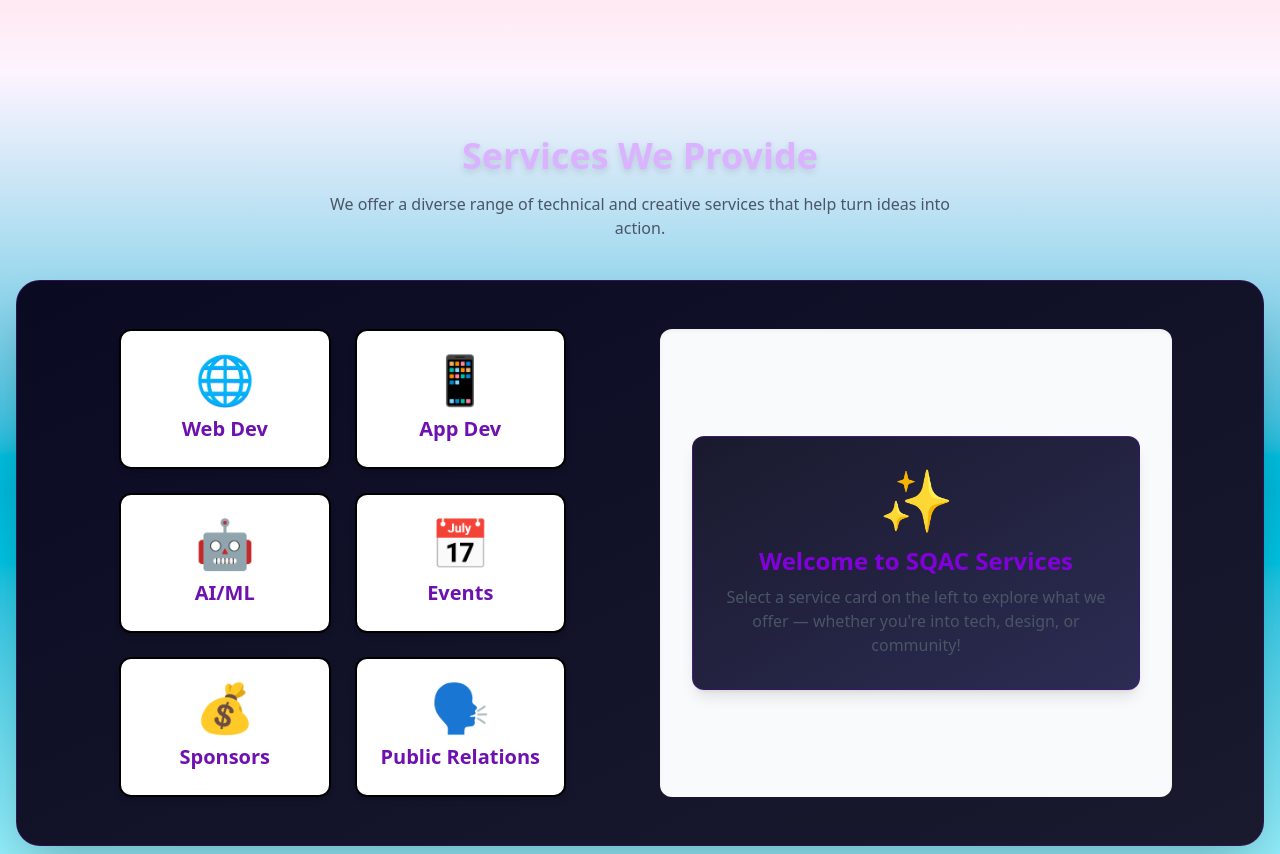
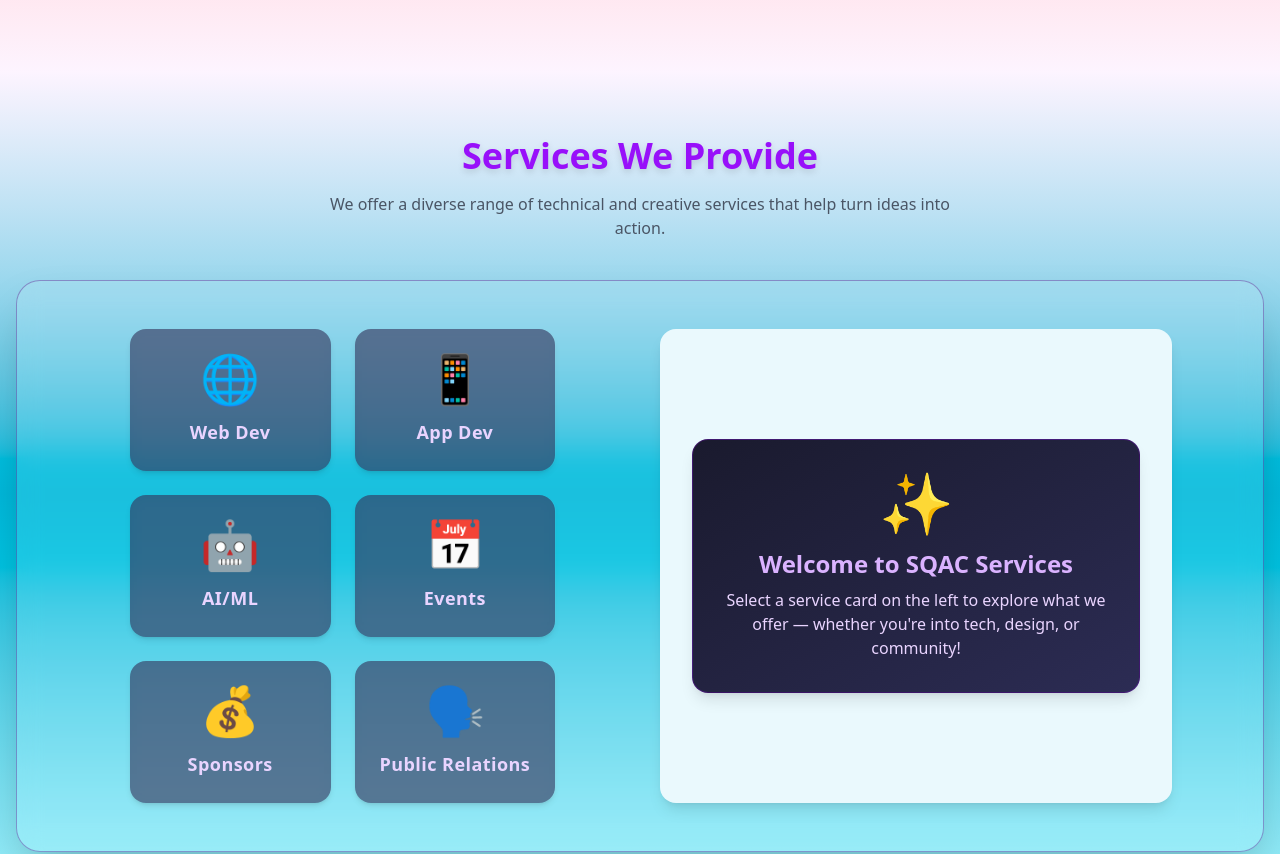
Before and after one commit to SQAC-Tech/sqac-website, a React (Vite) app in the folder Frontend/: page /about in a window 1280 px wide. Shown: the part 920-1774 px from the top of the page. Built offline with nearby package versions, Linux system fonts and the light colour scheme; a web font is replaced by a local one.

Commit message:
Changed the card design

```diff
--- a/Frontend/src/components/Aboutus/AboutUs2ndvh.jsx
+++ b/Frontend/src/components/Aboutus/AboutUs2ndvh.jsx
@@ -50,35 +50,54 @@ function ServicesSection() {
 
   return (
     <div className="min-h-screen bg-gradient-to-t from-cyan-200 via-cyan-500 to-fuchsia-50 flex flex-col items-center py-16 px-4">
-  <h2 className="text-4xl font-bold text-purple-300 mb-4 drop-shadow-md">Services We Provide</h2>
+  <h2 className="text-4xl font-bold text-purple-600 mb-4 drop-shadow-md">Services We Provide</h2>
 
   <p className="text-center text-gray-600 max-w-2xl mb-10">
     We offer a diverse range of technical and creative services that help turn ideas into action.
   </p>
 
   {/* Wrapped Card Container */}
-  <div className="bg-gradient-to-br from-[#0a0a23] to-[#1a1a2e] rounded-3xl shadow-2xl p-6 sm:p-12 w-full max-w-7xl border border-purple-900/40">
+<div className="bg-white/10 backdrop-blur-md border border-purple-900/40 rounded-3xl shadow-2xl p-6 sm:p-12 w-full max-w-7xl">
+
   <div className="grid gap-10 lg:grid-cols-2">
 
-      {/* Left - Service Cards */}
-      <div className="grid grid-cols-2 gap-6 max-w-2xl mx-auto">
+   {/* Left – Service Cards */}
+<div className="grid grid-cols-2 gap-5 sm:gap-6 max-w-2xl mx-auto">
   {serviceCards.map(card => (
     <motion.div
       key={card.id}
       role="button"
       aria-label={`Select ${card.name} service`}
       onClick={() => setSelected(card.id)}
-            whileHover={{ scale: 1.05 }}
-            whileTap={{ scale: 0.97 }}
-            className={`cursor-pointer bg-white rounded-xl p-6 text-center shadow-md transition-all duration-300 hover:scale-105 hover:shadow-purple-200 hover:border-purple-500 border-2 ${
-              selected === card.id ? 'bg-purple-100 scale-105 shadow-lg border-purple-500' : ''
-            }`}
+      whileHover={{ scale: 1.07 }}
+      whileTap={{ scale: 0.96 }}
+      transition={{ type: 'spring', stiffness: 260, damping: 18 }}
+      className={`
+        group relative cursor-pointer select-none rounded-2xl p-6 flex flex-col items-center
+        text-center shadow-md transition-all duration-300 border
+        backdrop-blur-sm bg-[#2c2c54]/60 border-transparent
+        hover:shadow-purple-400/40 hover:border-purple-400/60 hover:ring-2 hover:ring-purple-400/20
+
+        ${selected === card.id ? 'bg-[#3d3d6b]/80 shadow-lg scale-105 border-purple-500 ring-2 ring-purple-400/40' : ''}
+      `}
     >
-            <div className="text-5xl mb-3">{card.icon}</div>
-            <h3 className="text-xl font-semibold text-purple-800">{card.name}</h3>
+      <div className={`text-4xl sm:text-5xl mb-4 transition-colors duration-300 ${selected === card.id ? 'text-purple-200' : 'text-purple-100'} group-hover:text-purple-300`}>
+        {card.icon}
+      </div>
+      <h3 className={`font-semibold tracking-wide text-base sm:text-lg ${selected === card.id ? 'text-purple-100' : 'text-purple-200'}`}>
+        {card.name}
+      </h3>
+
+      <span className="pointer-events-none absolute inset-0 rounded-2xl
+        group-hover:before:opacity-40
+        before:absolute before:-inset-1 before:rounded-2xl
+        before:bg-gradient-to-br before:from-purple-400/30 before:to-purple-600/10
+        before:blur-md before:opacity-0 transition-opacity duration-300" />
     </motion.div>
   ))}
 </div>
+
+
 
     {/* Right - Details or Placeholder */}
     <motion.div
@@ -86,48 +105,46 @@ function ServicesSection() {
       initial={{ opacity: 0, x: 50 }}
       animate={{ opacity: 1, x: 0 }}
       transition={{ duration: 0.4 }}
-        className="bg-gray-50 rounded-xl shadow-inner p-8 w-full sm:max-w-lg relative flex flex-col justify-center items-center"
+      className="rounded-2xl shadow-lg p-8 w-full sm:max-w-lg relative flex flex-col justify-center items-center bg-[#eaf9fd] dark:bg-[#202033] text-gray-800 dark:text-purple-100"
     >
       {selected ? (
         <>
           <button
             onClick={() => setSelected(null)}
-              className="absolute top-3 right-3 text-xl font-bold text-purple-600 hover:text-purple-800 cursor-pointer"
+            className="absolute top-3 right-3 text-xl font-bold text-purple-600 hover:text-purple-800 dark:hover:text-purple-300 cursor-pointer"
             aria-label="Close service details"
           >
             ✕
           </button>
-            <h3 className="text-2xl font-bold text-purple-700 mb-4">{services[selected].title}</h3>
-            <p className="text-gray-600 mb-4">{services[selected].desc}</p>
+          <h3 className="text-2xl font-bold text-purple-700 dark:text-purple-300 mb-4">{services[selected].title}</h3>
+          <p className="text-gray-700 dark:text-purple-200 mb-4">{services[selected].desc}</p>
           <ul className="space-y-2 text-left mt-4">
             {services[selected].features.map((f, i) => (
-                <li key={i} className="flex items-center text-gray-700">
+              <li key={i} className="flex items-center text-gray-700 dark:text-purple-200">
                 <span className="w-2 h-2 bg-purple-500 rounded-full mr-3" />
                 <span>{f}</span>
               </li>
             ))}
           </ul>
-
         </>
       ) : (
         <motion.div
           initial={{ opacity: 0, y: 30 }}
           animate={{ opacity: 1, y: 0 }}
           transition={{ duration: 0.5 }}
-            className="hidden lg:flex flex-col justify-center items-center text-center bg-gradient-to-br from-[#1a1a2e] to-[#2c2c54] backdrop-blur-md rounded-xl shadow-lg border border-purple-700/30 p-8 w-full sm:max-w-lg text-purple-100"
-
+          className="hidden lg:flex flex-col justify-center items-center text-center bg-gradient-to-br from-[#1a1a2e] to-[#2c2c54] rounded-2xl shadow-lg border border-purple-700/30 p-8 w-full sm:max-w-lg text-purple-100"
         >
           <div className="text-6xl mb-4">✨</div>
-            <h3 className="text-2xl font-semibold text-purple-700 mb-2">Welcome to SQAC Services</h3>
-            <p className="text-gray-600 text-sm sm:text-base">
+          <h3 className="text-2xl font-semibold text-purple-300 mb-2">Welcome to SQAC Services</h3>
+          <p className="text-purple-200 text-sm sm:text-base">
             Select a service card on the left to explore what we offer — whether you're into tech, design, or community!
           </p>
         </motion.div>
-
       )}
     </motion.div>
   </div>
 </div>
+
 </div>
 
   );
```
Lines whose indentation alone changed are shown as unchanged.
